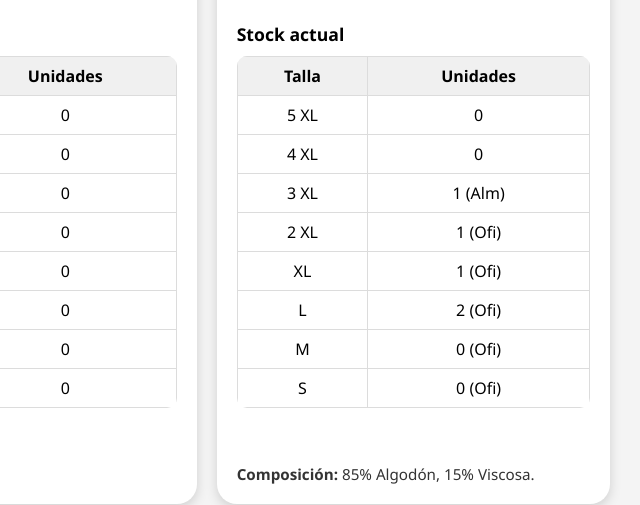
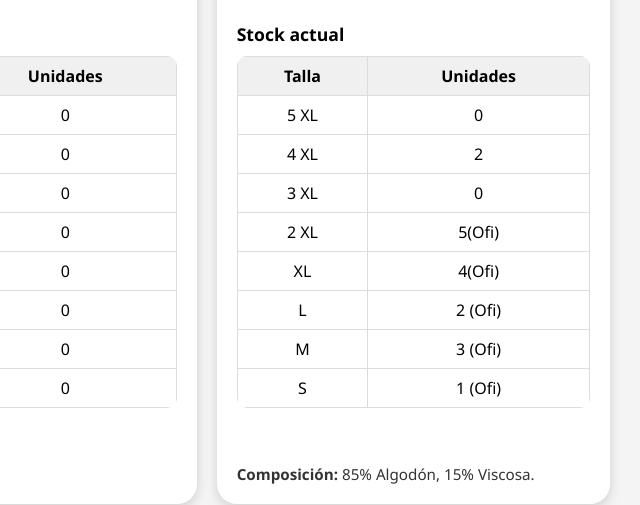
Before and after one commit to SERVEOHUM/RopaServeo, a plain HTML site: page index.html in a window 1280 px wide. Shown: the part 2640-3145 px from the top of the page, 640-1280 px from the left. Drawn offline with Linux system fonts and the light colour scheme.

Commit message:
Update index.html

```diff
--- a/index.html
+++ b/index.html
@@ -175,7 +175,7 @@
 <div class="cabecera"><h2>Camiseta</h2></div>
 <div class="imagen-producto"><img src="camiseta.png" alt="Camiseta"></div>
 <div class="stock"><h3>Stock actual</h3><table><thead><tr><th>Talla</th><th>Unidades</th></tr></thead><tbody>
-<tr><td>5 XL</td><td>0</td></tr><tr><td>4 XL</td><td>0</td></tr><tr><td>3 XL</td><td>1 (Alm) </td></tr><tr><td>2 XL</td><td>1 (Ofi)</td></tr><tr><td>XL</td><td>1 (Ofi)</td></tr><tr><td>L</td><td>2 (Ofi)</td></tr><tr><td>M</td><td>0 (Ofi)</td></tr><tr><td>S</td><td>0 (Ofi)</td></tr>
+  <tr><td>5 XL</td><td>0</td></tr><tr><td>4 XL</td><td>2</td></tr><tr><td>3 XL</td><td>0  </td></tr><tr><td>2 XL</td><td>5(Ofi)</td></tr><tr><td>XL</td><td>4(Ofi)</td></tr><tr><td>L</td><td>2 (Ofi)</td></tr><tr><td>M</td><td>3 (Ofi)</td></tr><tr><td>S</td><td>1 (Ofi)</td></tr>
 </tbody></table></div>
 <div class="composicion"><strong>Composición:</strong> 85% Algodón, 15% Viscosa.</div>
 </div>
```
